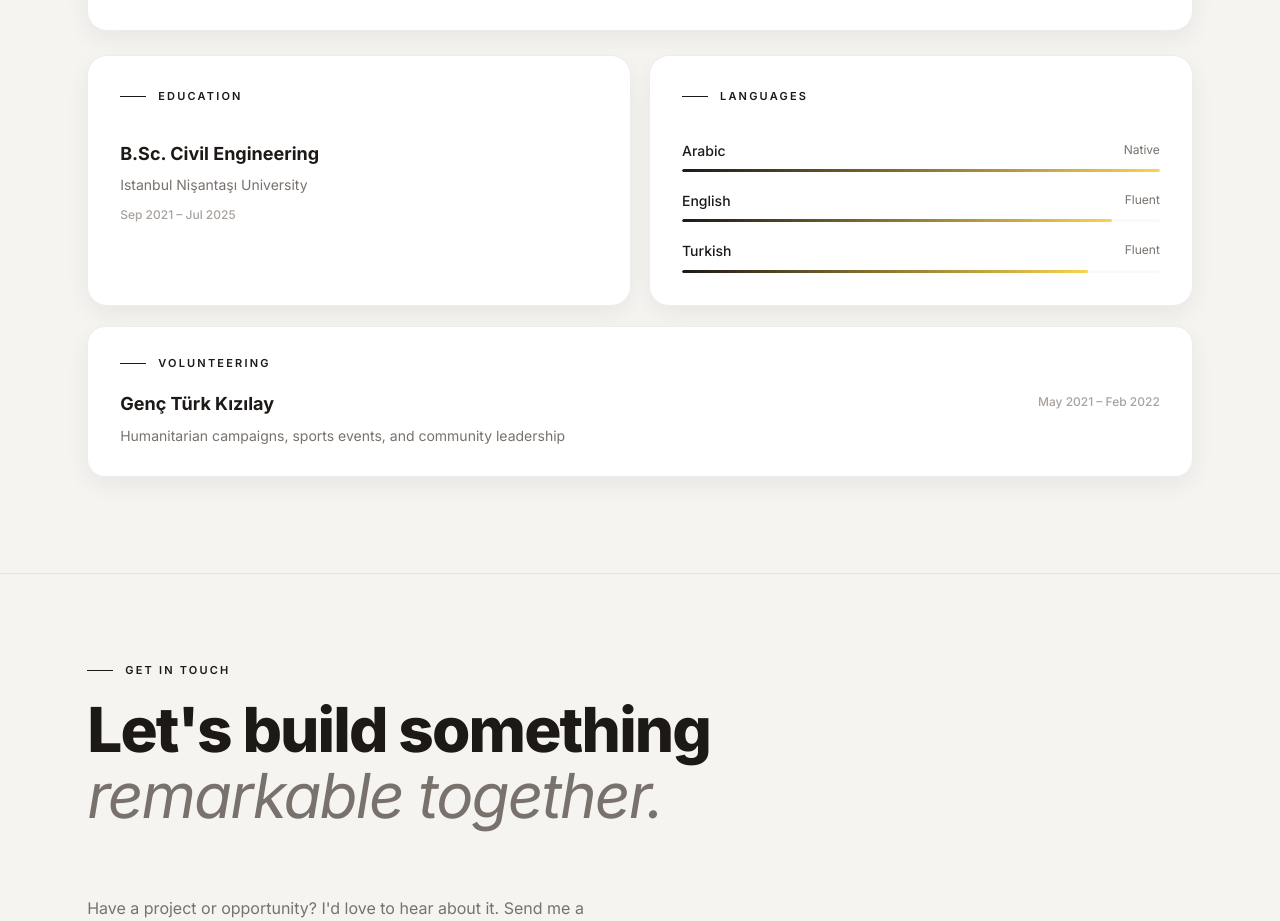
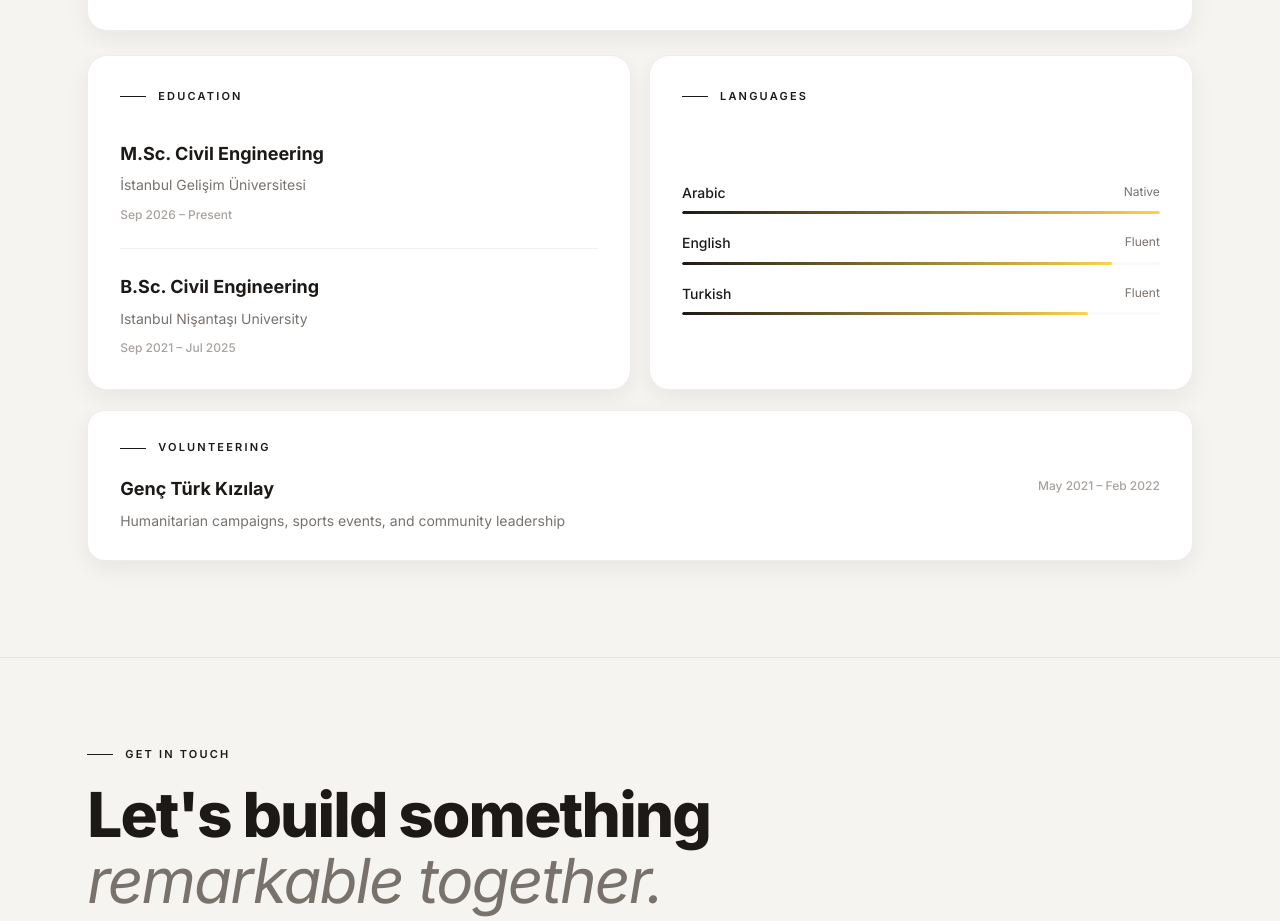
Before and after one commit to mo1112020/mahmoud-portfolio, a React (Vite) app: page / in a window 1280 px wide. Shown: the part 4789-5710 px from the top of the page. Built offline with nearby package versions, Linux system fonts and the light colour scheme.

Commit message:
feat: update education section to include new M.Sc. entry and adjust layout for better presentation

```diff
--- a/src/App.jsx
+++ b/src/App.jsx
@@ -491,9 +491,16 @@ function SkillsPage() {
         <div className="edu-lang-grid">
           <div className="card edu-card">
             <p className="eyebrow"><span className="eyebrow-line" />Education</p>
-            <h3 className="edu-degree">B.Sc. Civil Engineering</h3>
-            <p className="edu-school">Istanbul Nişantaşı University</p>
-            <p className="edu-date">Sep 2021 – Jul 2025</p>
+            <div className="edu-entry">
+              <h3 className="edu-degree">M.Sc. Civil Engineering</h3>
+              <p className="edu-school">İstanbul Gelişim Üniversitesi</p>
+              <p className="edu-date">Sep 2026 – Present</p>
+            </div>
+            <div className="edu-entry">
+              <h3 className="edu-degree">B.Sc. Civil Engineering</h3>
+              <p className="edu-school">Istanbul Nişantaşı University</p>
+              <p className="edu-date">Sep 2021 – Jul 2025</p>
+            </div>
           </div>
           <div className="card lang-card">
             <p className="eyebrow"><span className="eyebrow-line" />Languages</p>
@@ -1265,7 +1272,9 @@ const css = (T) => `
   .edu-lang-grid { display: grid; grid-template-columns: 1fr 1fr; gap: 24px; margin-top: 24px; align-items: stretch; }
   .edu-card, .lang-card { padding: 32px; display: flex; flex-direction: column; height: 100%; }
   .lang-card .lang-list { flex: 1; display: flex; flex-direction: column; justify-content: center; }
+  .edu-entry + .edu-entry { margin-top: 24px; padding-top: 24px; border-top: 1px solid var(--border); }
   .edu-degree { font-size: 18px; font-weight: 700; color: var(--white); margin-top: 16px; font-family: var(--display); }
+  .edu-entry + .edu-entry .edu-degree { margin-top: 0; }
   .edu-school { font-size: 14px; color: var(--muted); margin-top: 6px; }
   .edu-date   { font-size: 12px; color: var(--dim); margin-top: 8px; font-weight: 500; }
 
```
